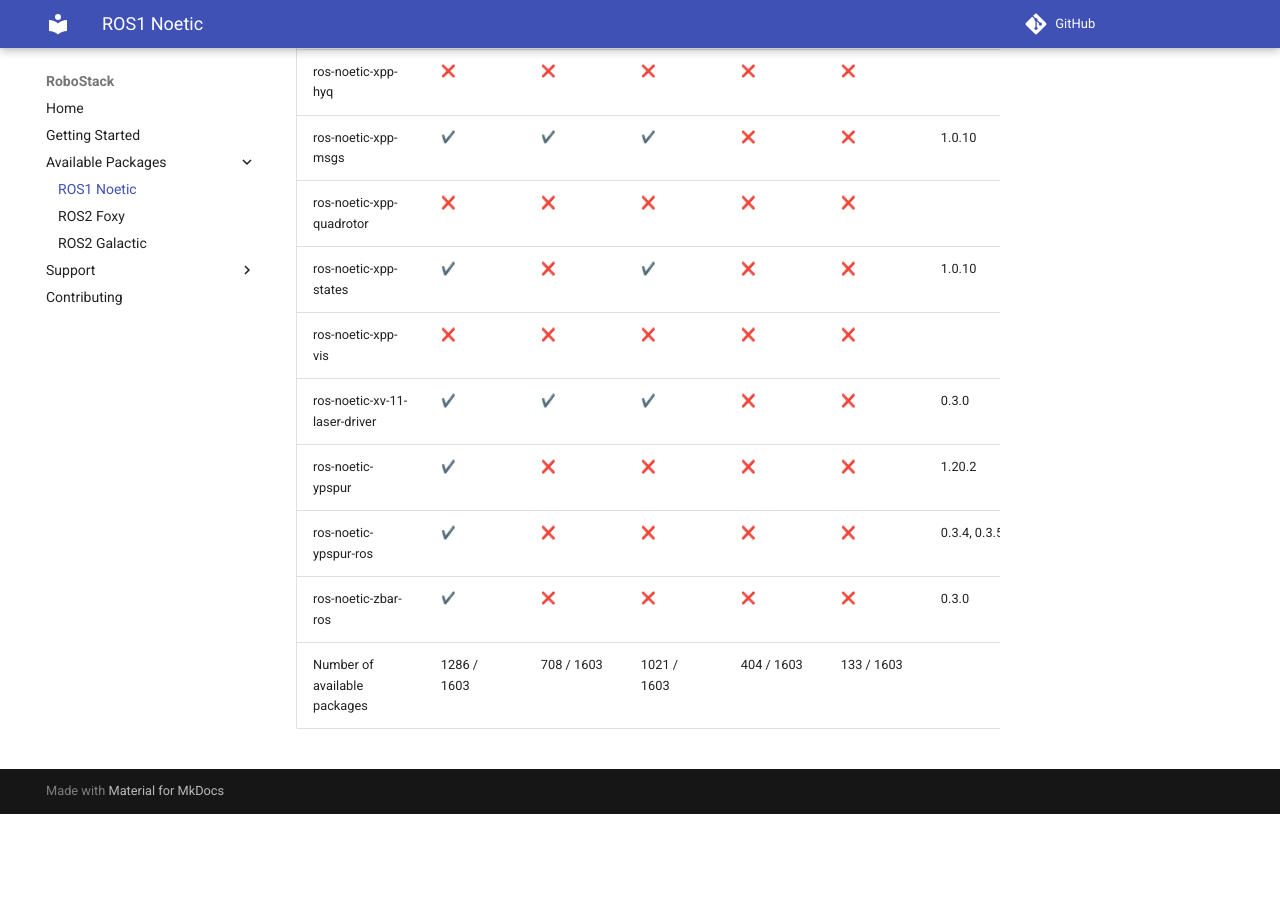
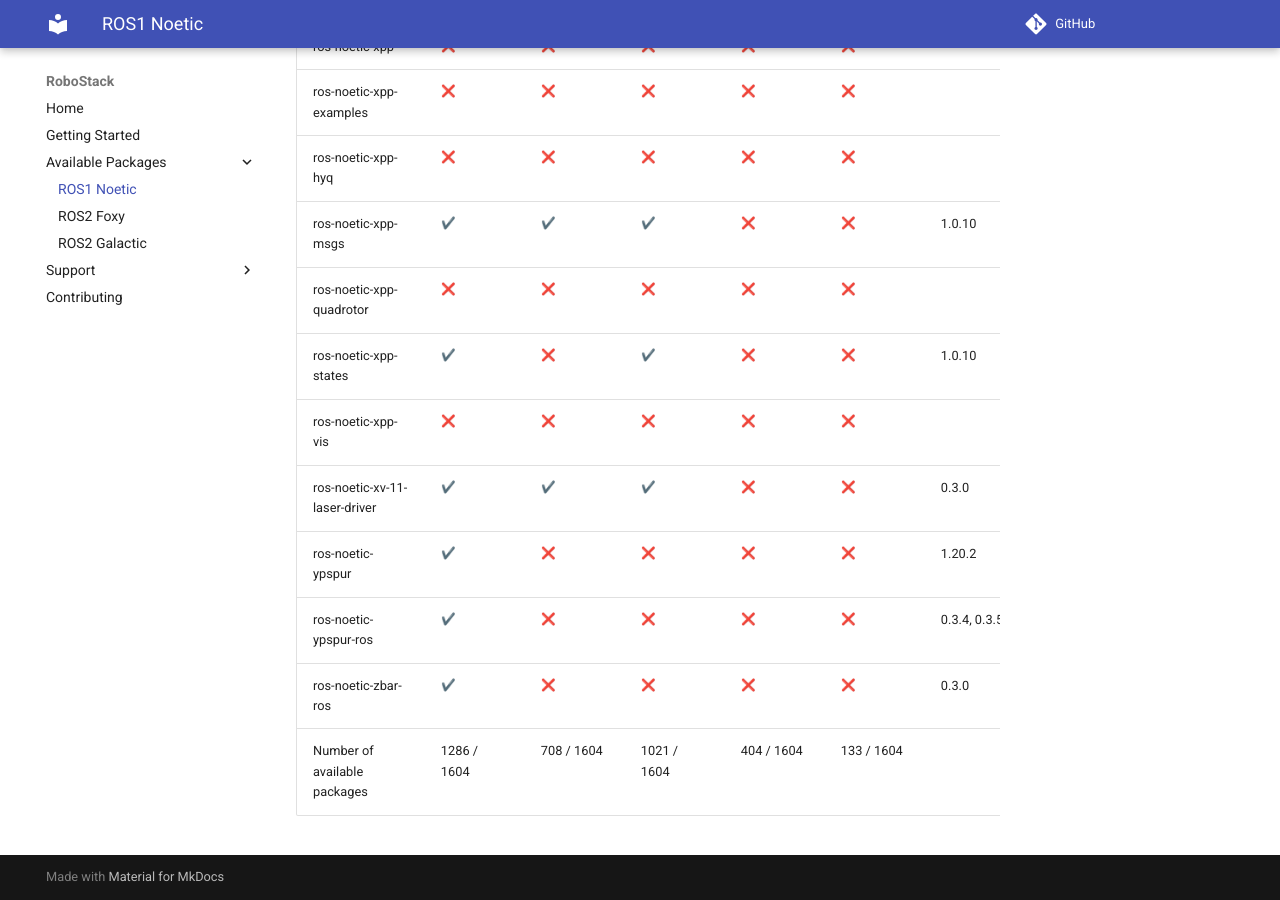
Before and after one commit to RoboStack/robostack.github.io, an MkDocs documentation site: the page built from docs/noetic.md, in a window 1280 px wide and 900 px high, scrolled down 117296 px. Built offline with MkDocs 1.6.1 and Material for MkDocs 9.7.7, drawn with Linux system fonts in a browser that asks for light colours; emoji names are drawn with the system emoji font; comment, search, counter and statistics services are not loaded; before the commit the page ends 118110 px from its top, so only the background shows below that; some of the changed text lies outside the part shown.

Commit message:
Update tables

```diff
--- a/docs/noetic.md
+++ b/docs/noetic.md
@@ -1603,4 +1604,4 @@
 | ros-noetic-ypspur | :heavy_check_mark: { data-sort='1' } | :x: { data-sort='0' } | :x: { data-sort='0' } | :x: { data-sort='0' } | :x: { data-sort='0' } | 1.20.2  |
 | ros-noetic-ypspur-ros | :heavy_check_mark: { data-sort='1' } | :x: { data-sort='0' } | :x: { data-sort='0' } | :x: { data-sort='0' } | :x: { data-sort='0' } | 0.3.4, 0.3.5  |
 | ros-noetic-zbar-ros | :heavy_check_mark: { data-sort='1' } | :x: { data-sort='0' } | :x: { data-sort='0' } | :x: { data-sort='0' } | :x: { data-sort='0' } | 0.3.0  |
-| Number of available packages |  1286 / 1603 | 708 / 1603 | 1021 / 1603 | 404 / 1603 | 133 / 1603 |
+| Number of available packages |  1286 / 1604 | 708 / 1604 | 1021 / 1604 | 404 / 1604 | 133 / 1604 |
```
Also changed, not shown: other parts of docs/noetic.md (+1 -0 lines).
